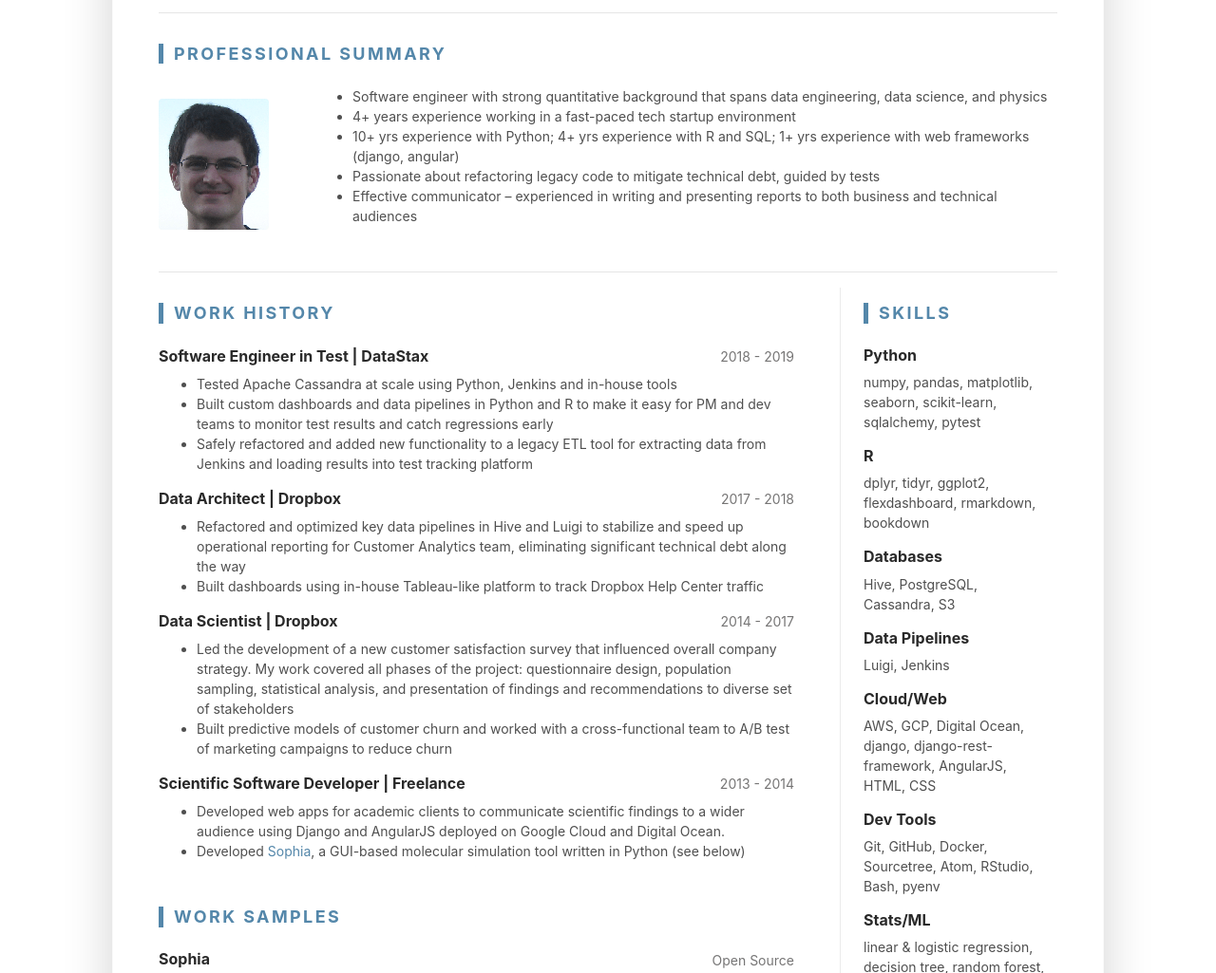
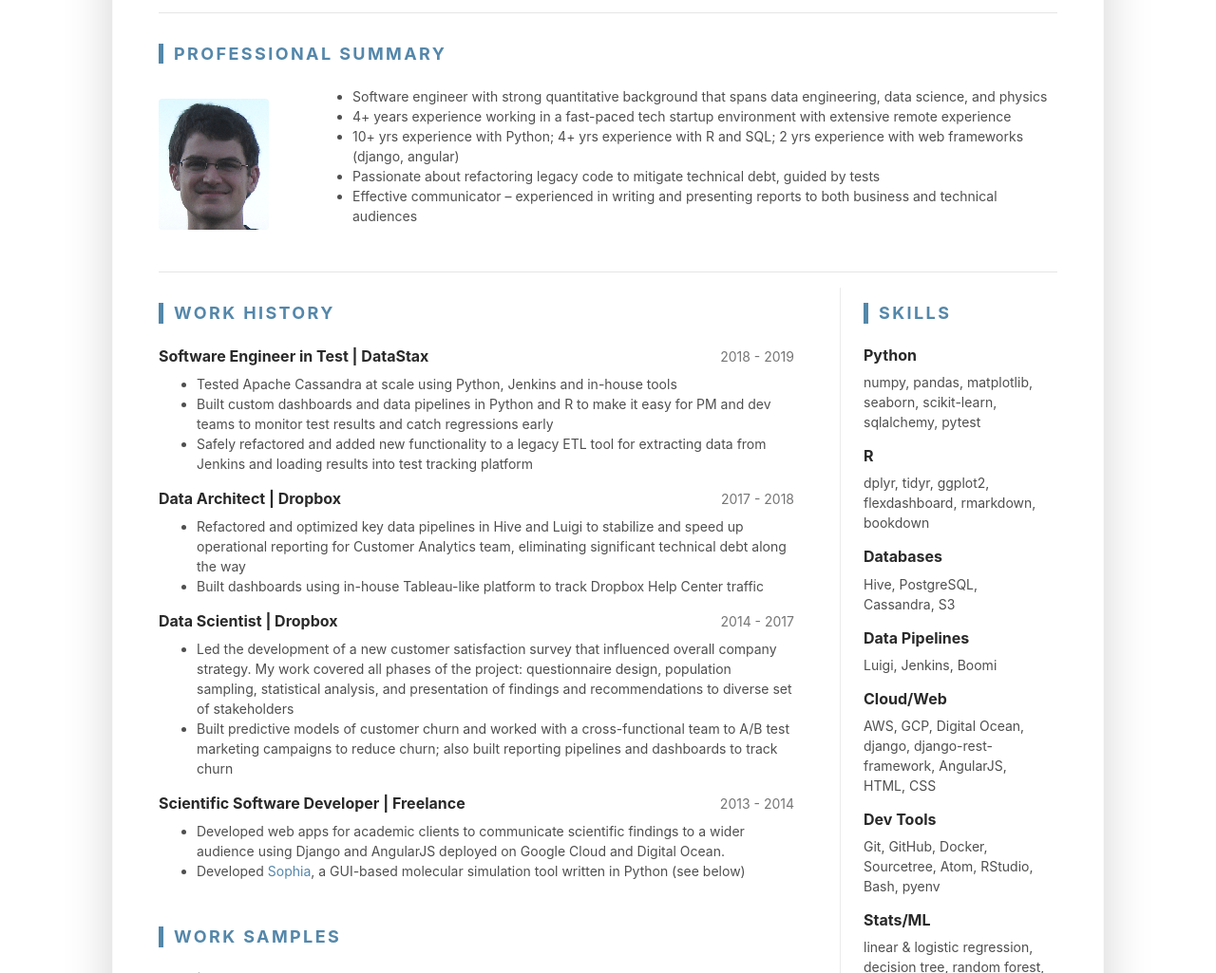
Before and after one commit to grollins/geoff-site, a plain HTML site: page index.html in a window 1280 px wide. Shown: the part 183-1208 px from the top of the page at 95% size. Drawn offline with Linux system fonts and the light colour scheme.

Commit message:
Tweaks to sync with resume

```diff
--- a/index.html
+++ b/index.html
@@ -52,8 +52,8 @@
 						<div class="media-body text-left">
 							<ul class="resume-list">
 								<li>Software engineer with strong quantitative background that spans data engineering, data science, and physics</li>
-								<li>4+ years experience working in a fast-paced tech startup environment</li>
-								<li>10+ yrs experience with Python; 4+ yrs experience with R and SQL; 1+ yrs experience with web frameworks (django, angular)</li>
+								<li>4+ years experience working in a fast-paced tech startup environment with extensive remote experience</li>
+								<li>10+ yrs experience with Python; 4+ yrs experience with R and SQL; 2 yrs experience with web frameworks (django, angular)</li>
 								<li>Passionate about refactoring legacy code to mitigate technical debt, guided by tests</li>
 								<li>Effective communicator – experienced in writing and presenting reports to both business and technical audiences</li>
 							</ul>
@@ -102,7 +102,7 @@
 									<div class="item-content">
 										<ul class="resume-list">
 											<li>Led the development of a new customer satisfaction survey that influenced overall company strategy. My work covered all phases of the project: questionnaire design, population sampling, statistical analysis, and presentation of findings and recommendations to diverse set of stakeholders</li>
-											<li>Built predictive models of customer churn and worked with a cross-functional team to A/B test of marketing campaigns to reduce churn</li>
+											<li>Built predictive models of customer churn and worked with a cross-functional team to A/B test marketing campaigns to reduce churn; also built reporting pipelines and dashboards to track churn</li>
 										</ul>
 									</div>
 								</div><!--//item-->
@@ -121,7 +121,6 @@
 								</div><!--//item-->
 
 							</section><!--//work-section-->
-
 
 							<section class="project-section py-3">
 								<h3 class="text-uppercase resume-section-heading mb-4">Work Samples</h3>
@@ -165,7 +164,7 @@
 									<div class="item">
 										<h4 class="item-title">Data Pipelines</h4>
 										<ul class="list-unstyled resume-skills-list">
-											<li class="mb-2">Luigi, Jenkins<li>
+											<li class="mb-2">Luigi, Jenkins, Boomi<li>
 										</ul>
 									</div><!--//item-->
 									<div class="item">
```
